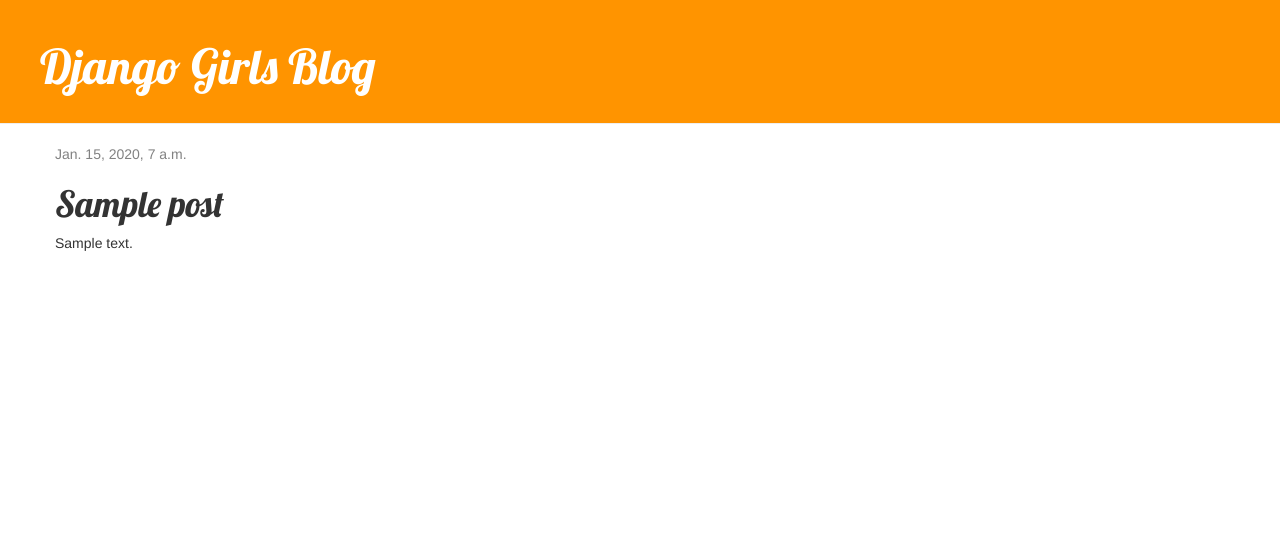
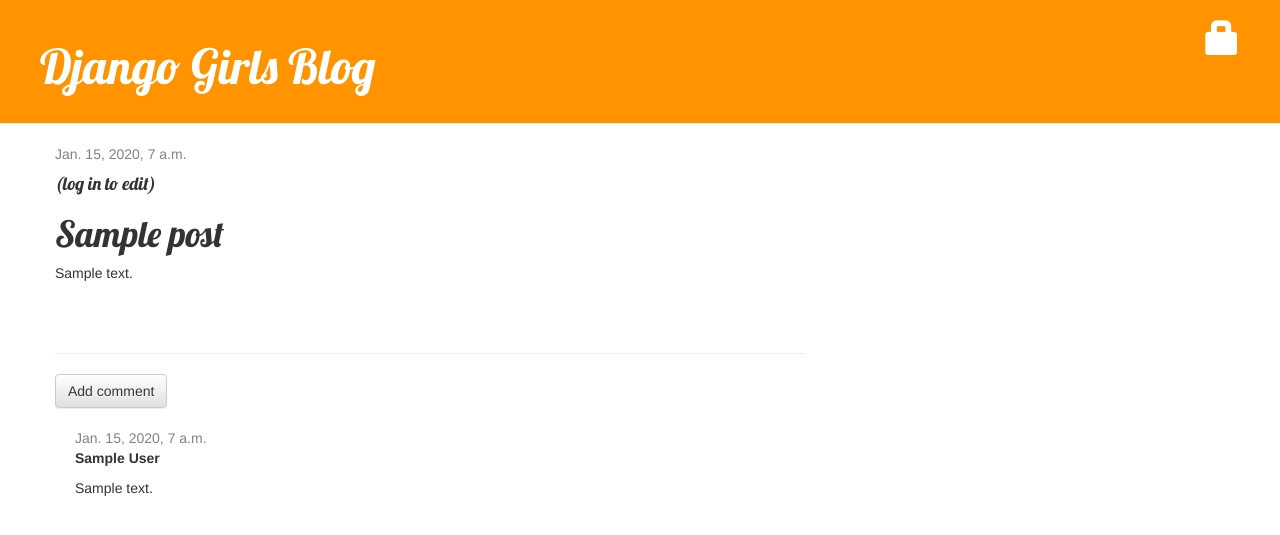
Before and after one commit to RomanCastellarin/my-first-blog, a Django app: page /post/1/ in a window 1280 px wide. Shown: the top 535 px of the page. Run offline with Django 3.2, Linux system fonts and the light colour scheme; tables that the repository leaves empty hold one stand-in row (values such as "Sample post"); some libraries are stand-ins or nearby versions.

Commit message:
Finalizado el blog Django

```diff
--- a/blog/admin.py
+++ b/blog/admin.py
@@ -1,4 +1,5 @@
 from django.contrib import admin
-from .models import Post
+from .models import Post, Comment
 
 admin.site.register(Post)
+admin.site.register(Comment)
--- a/blog/models.py
+++ b/blog/models.py
@@ -9,9 +9,26 @@ class Post(models.Model):
     created_date = models.DateTimeField(default=timezone.now)
     published_date = models.DateTimeField(blank=True, null=True)
 
+    def approved_comments(self):
+        return self.comments.filter(approved_comment=True)
+
     def publish(self):
         self.published_date = timezone.now()
         self.save()
 
     def __str__(self):
         return self.title
+
+class Comment(models.Model):
+    post = models.ForeignKey('blog.Post', related_name='comments')
+    author = models.CharField(max_length=200)
+    text = models.TextField()
+    created_date = models.DateTimeField(default=timezone.now)
+    approved_comment = models.BooleanField(default=False)
+
+    def approve(self):
+        self.approved_comment = True
+        self.save()
+
+    def __str__(self):
+        return self.text
--- a/blog/static/css/blog.css
+++ b/blog/static/css/blog.css
@@ -1,3 +1,6 @@
+.comment {
+    margin: 20px 0px 20px 20px;
+}
 
 .page-header {
     background-color: #ff9400;
--- a/blog/templates/blog/base.html
+++ b/blog/templates/blog/base.html
@@ -11,6 +11,9 @@
     <div class="page-header">
         {% if user.is_authenticated %}
             <a href="{% url 'post_new' %}" class="top-menu"><span class="glyphicon glyphicon-plus"></span></a>
+        <h2><p class="top-menu"> Hello {{ user.username }}<small>(<a href="{% url 'logout' %}">Log out</a>)</small></p></h2>
+        {% else %}
+            <a href="{% url 'login' %}" class="top-menu"><span class="glyphicon glyphicon-lock"></span></a>
         {% endif %}
         <h1><a href="/">Django Girls Blog</a></h1>
     </div>
--- a/blog/templates/blog/post_detail.html
+++ b/blog/templates/blog/post_detail.html
@@ -9,8 +9,30 @@
         {% endif %}
         {% if user.is_authenticated %}
         <a class="btn btn-default" href="{% url 'post_edit' pk=post.pk %}"><span class="glyphicon glyphicon-pencil"></span></a>
+        {% else %}
+        <h4>(log in to edit)</h4>
         {% endif %}
         <h1>{{ post.title }}</h1>
         <p>{{ post.text|linebreaksbr }}</p>
     </div>
+
+    <hr>
+    <a class="btn btn-default" href="{% url 'add_comment_to_post' pk=post.pk %}">Add comment</a>
+    {% for comment in post.comments.all %}
+        {% if user.is_authenticated or comment.approved_comment %}
+        <div class="comment">
+            <div class="date">
+                {{ comment.created_date }}
+                {% if not comment.approved_comment %}
+                    <a class="btn btn-default" href="{% url 'comment_remove' pk=comment.pk %}"><span class="glyphicon glyphicon-remove"></span></a>
+                    <a class="btn btn-default" href="{% url 'comment_approve' pk=comment.pk %}"><span class="glyphicon glyphicon-ok"></span></a>
+                {% endif %}
+            </div>
+            <strong>{{ comment.author }}</strong>
+            <p>{{ comment.text|linebreaks }}</p>
+        </div>
+        {% endif %}
+    {% empty %}
+        <h4><p>No comments here yet :(</p></h4>
+    {% endfor %}
 {% endblock %}
--- a/blog/templates/blog/post_list.html
+++ b/blog/templates/blog/post_list.html
@@ -7,7 +7,9 @@
                 {{ post.published_date }}
             </div>
             <h1><a href="{% url 'post_detail' pk=post.pk %}">{{ post.title }}</a></h1>
-            <p>{{ post.text|linebreaksbr }}</p>
+            <p>{{ post.text | linebreaksbr}}</p>
+            <a href="{% url 'post_detail' pk=post.pk %}">Comments: {{ post.approved_comments.count }}</a>
         </div>
+        <hr>
     {% endfor %}
 {% endblock %}
--- a/blog/urls.py
+++ b/blog/urls.py
@@ -1,9 +1,18 @@
 from django.conf.urls import url
 from . import views
+import django.contrib.auth.views as djangoviews
+
 
 urlpatterns = [
     url(r'^$', views.post_list, name='post_list'),
     url(r'^post/(?P<pk>\d+)/$', views.post_detail, name='post_detail'),
     url(r'^post/new/$', views.post_new, name='post_new'),
     url(r'^post/(?P<pk>\d+)/edit/$', views.post_edit, name='post_edit'),
+
+    url(r'^post/(?P<pk>\d+)/comment/$', views.add_comment_to_post, name='add_comment_to_post'),
+    url(r'^comment/(?P<pk>\d+)/approve/$', views.comment_approve, name='comment_approve'),
+    url(r'^comment/(?P<pk>\d+)/remove/$', views.comment_remove, name='comment_remove'),
+
+    url(r'^accounts/login/$', djangoviews.login, name='login'),
+    url(r'^accounts/logout/$', djangoviews.logout, name='logout', kwargs={'next_page': '/'}),
 ]
--- a/blog/views.py
+++ b/blog/views.py
@@ -1,9 +1,10 @@
 from django.shortcuts import render, get_object_or_404
 from django.utils import timezone
-from .models import Post
-from .forms import PostForm
+from .models import Post, Comment
+from .forms import PostForm, CommentForm
 from django.shortcuts import redirect
-
+from django.contrib.auth.decorators import login_required
+from django.contrib.auth import logout, login
 # Create your views here.
 
 def post_list(request):
@@ -14,6 +15,7 @@ def post_detail(request, pk):
     post = get_object_or_404(Post, pk=pk)
     return render(request, 'blog/post_detail.html', {'post': post})
 
+@login_required
 def post_new(request):
     if request.method == "POST":
         form = PostForm(request.POST)
@@ -27,6 +29,7 @@ def post_new(request):
         form = PostForm()
     return render(request, 'blog/post_edit.html', {'form': form})
 
+@login_required
 def post_edit(request, pk):
     post = get_object_or_404(Post, pk=pk)
     if request.method == "POST":
@@ -40,3 +43,29 @@ def post_edit(request, pk):
     else:
         form = PostForm(instance=post)
     return render(request, 'blog/post_edit.html', {'form': form})
+
+def add_comment_to_post(request, pk):
+    post = get_object_or_404(Post, pk=pk)
+    if request.method == "POST":
+        form = CommentForm(request.POST)
+        if form.is_valid():
+            comment = form.save(commit=False)
+            comment.post = post
+            comment.save()
+            return redirect('post_detail', pk=post.pk)
+    else:
+        form = CommentForm()
+    return render(request, 'blog/add_comment_to_post.html', {'form': form})
+
+@login_required
+def comment_approve(request, pk):
+    comment = get_object_or_404(Comment, pk=pk)
+    comment.approve()
+    return redirect('post_detail', pk=comment.post.pk)
+
+@login_required
+def comment_remove(request, pk):
+    comment = get_object_or_404(Comment, pk=pk)
+    post_pk = comment.post.pk
+    comment.delete()
+    return redirect('post_detail', pk=post_pk)
```
Also changed, not shown: blog/forms.py (+7 -1 lines), blog/templates/blog/add_comment_to_post.html (added, +9 -0 lines), blog/templates/registration/login.html (added, +26 -0 lines), mysite/settings.py (+7 -6 lines), blog/migrations/0002_comment.py (added). Lines whose indentation alone changed are shown as unchanged.
